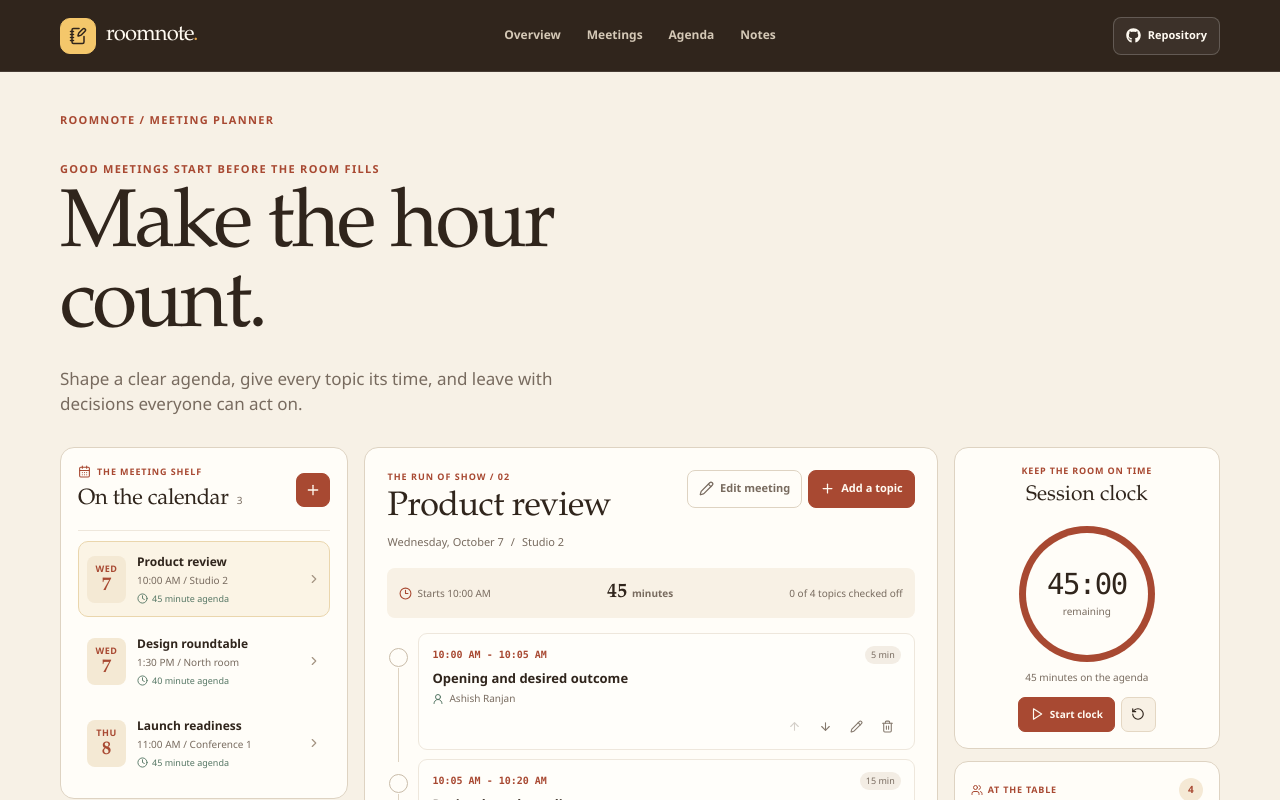
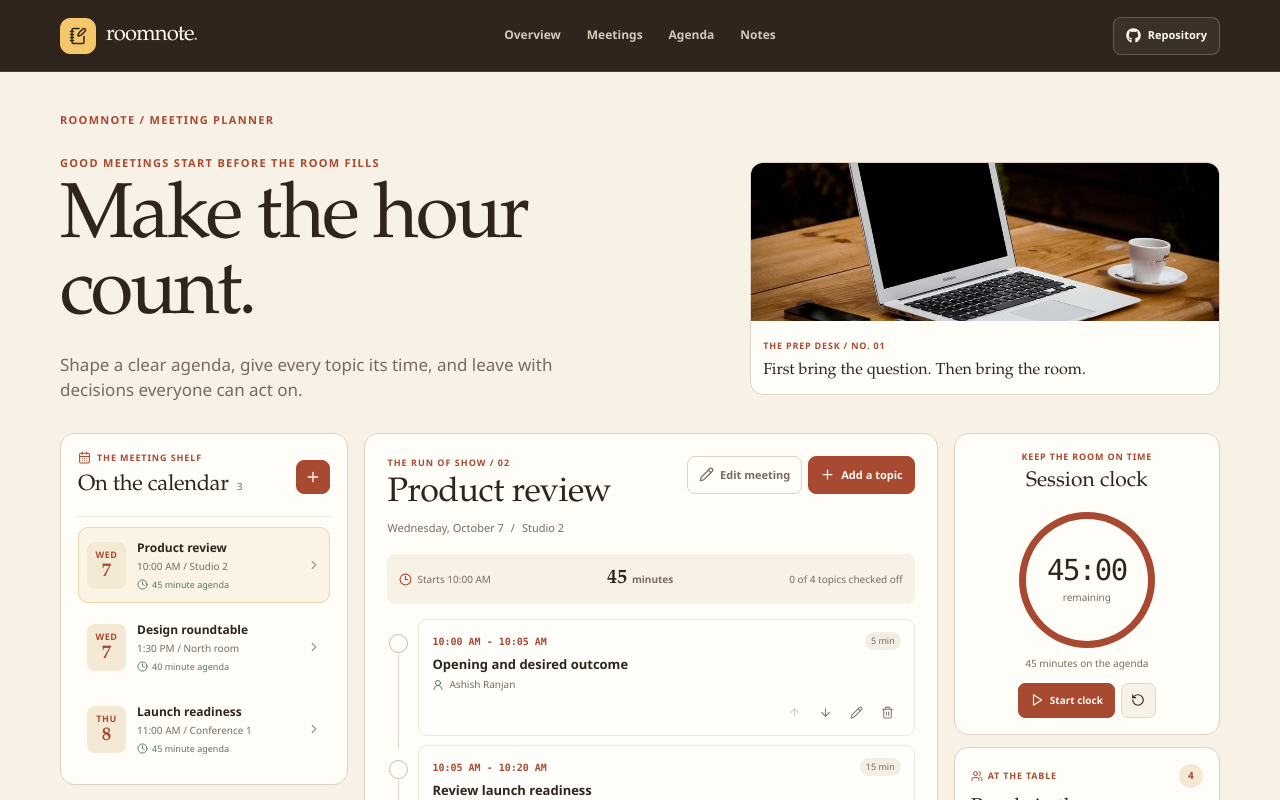
Before and after one commit to a2rp/meeting-agenda-builder, a React (Vite) app: page / in a window 1280 px wide. Shown: the top 800 px of the page. Built offline with nearby package versions, Linux system fonts and the light colour scheme.

Commit message:
feat: add local meeting preparation image

```diff
--- a/src/App.jsx
+++ b/src/App.jsx
@@ -107,11 +107,23 @@ const App = () => {
       <main className={styles.workspace}>
         <p className={styles.kicker}>ROOMNOTE / MEETING PLANNER</p>
         <section className={styles.opening} id="overview" aria-labelledby="page-title">
-          <p className={styles.eyebrow}>GOOD MEETINGS START BEFORE THE ROOM FILLS</p>
-          <h1 id="page-title">Make the hour count.</h1>
-          <p className={styles.introCopy}>
-            Shape a clear agenda, give every topic its time, and leave with decisions everyone can act on.
-          </p>
+          <div className={styles['opening-copy']}>
+            <p className={styles.eyebrow}>GOOD MEETINGS START BEFORE THE ROOM FILLS</p>
+            <h1 id="page-title">Make the hour count.</h1>
+            <p className={styles.introCopy}>
+              Shape a clear agenda, give every topic its time, and leave with decisions everyone can act on.
+            </p>
+          </div>
+          <figure className={styles['opening-visual']}>
+            <img
+              src={`${import.meta.env.BASE_URL}images/meeting-prep.jpg`}
+              alt="A laptop, notebook, pen, and coffee laid out on a wooden desk for meeting preparation"
+            />
+            <figcaption>
+              <span>THE PREP DESK / NO. 01</span>
+              <p>First bring the question. Then bring the room.</p>
+            </figcaption>
+          </figure>
         </section>
         <div className={styles['planning-layout']}>
           <MeetingList
--- a/src/App.module.css
+++ b/src/App.module.css
@@ -23,15 +23,53 @@
   }
 
   .opening {
-    max-width: 700px;
-    margin-top: 32px;
+    display: grid;
+    grid-template-columns: minmax(0, 1fr) minmax(250px, 0.72fr);
+    align-items: center;
+    gap: 38px;
+    margin-top: 26px;
+
+    .opening-copy {
+      max-width: 700px;
+    }
 
     h1 {
       margin-top: 10px;
       font-family: var(--font-display);
-      font-size: clamp(48px, 8vw, 82px);
+      font-size: clamp(48px, 7vw, 78px);
       letter-spacing: -3px;
       line-height: 0.98;
+    }
+
+    .opening-visual {
+      overflow: hidden;
+      background: var(--color-surface);
+      border: 1px solid var(--color-line);
+      border-radius: 13px;
+
+      img {
+        width: 100%;
+        height: 158px;
+        object-fit: cover;
+      }
+
+      figcaption {
+        padding: 10px 12px 12px;
+      }
+
+      figcaption > span {
+        color: var(--color-rust);
+        font-size: 9px;
+        font-weight: 800;
+        letter-spacing: 0.8px;
+      }
+
+      figcaption > p {
+        margin-top: 3px;
+        color: var(--color-ink);
+        font-family: var(--font-display);
+        font-size: 16px;
+      }
     }
   }
 
@@ -62,11 +100,21 @@
     }
 
     .opening {
+      grid-template-columns: minmax(0, 1fr);
+      gap: 18px;
       margin-top: 28px;
 
       h1 {
         font-size: clamp(44px, 13vw, 64px);
         letter-spacing: -1.8px;
+      }
+
+      .opening-visual {
+        max-width: 460px;
+      }
+
+      .opening-visual img {
+        height: 150px;
       }
     }
 
@@ -82,6 +130,13 @@
     }
   }
 
+  @media (max-width: 900px) and (min-width: 601px) {
+    .opening {
+      grid-template-columns: minmax(0, 1fr) minmax(220px, 0.75fr);
+      gap: 22px;
+    }
+  }
+
   @media (max-width: 980px) and (min-width: 601px) {
     .planning-layout {
       grid-template-columns: minmax(220px, 0.8fr) minmax(0, 1.45fr);
```
Also changed, not shown: public/images/meeting-prep.jpg (added).
